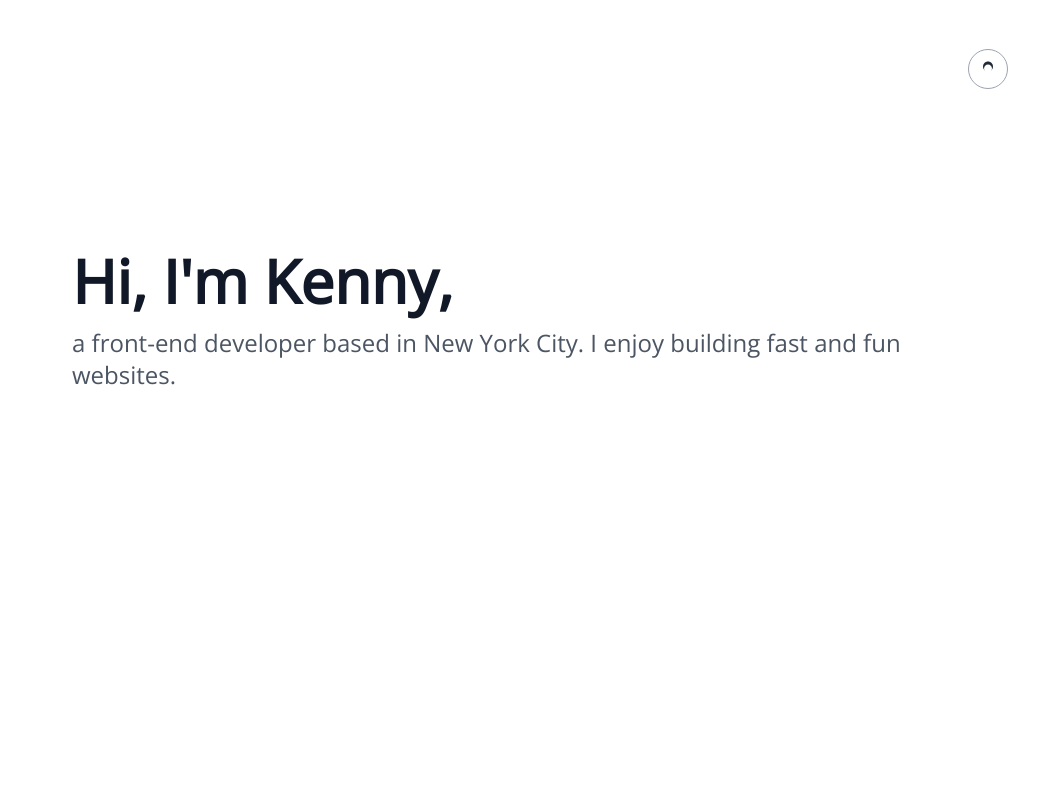
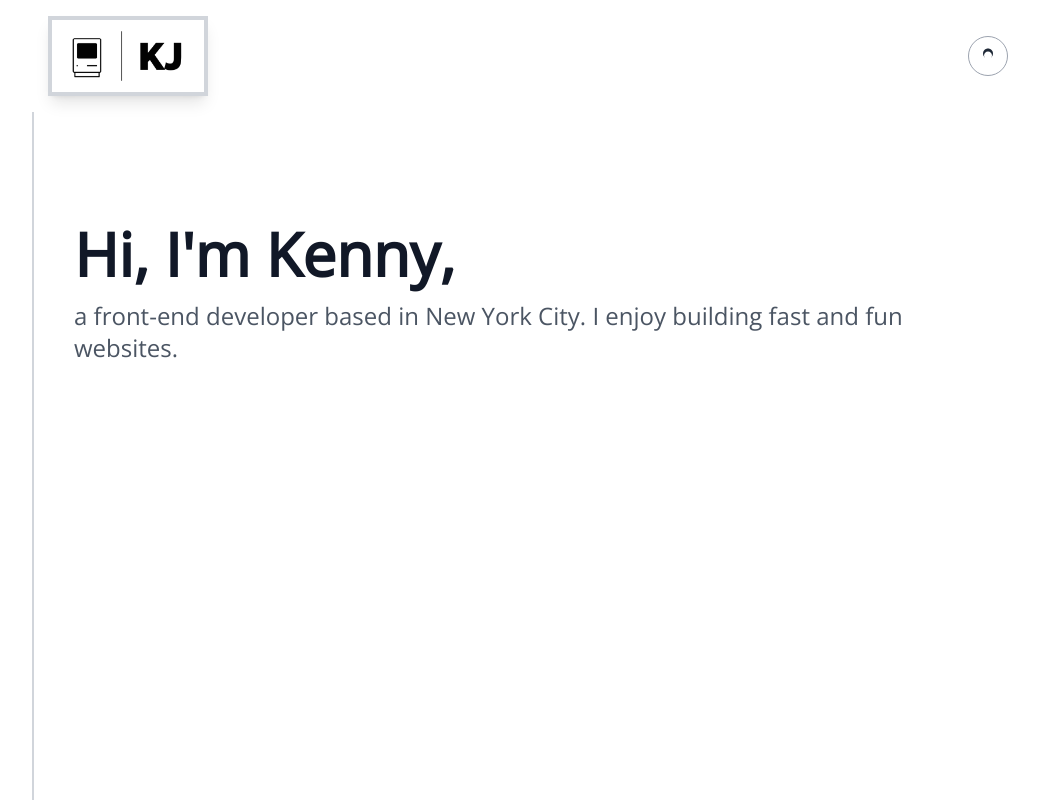
Before and after one commit to papercircuit/simple-portfolio, a React (Create React App) app: page / in a window 1280 px wide. Shown: the top 800 px of the page, without its empty margins (112-1151 px from the left). Built offline with nearby package versions, Linux system fonts and the light colour scheme; no server answers.

Commit message:
Hero, logo, carousel styling

```diff
--- a/src/components/Favicon.js
+++ b/src/components/Favicon.js
@@ -28,6 +28,7 @@ const Favicon = () => {
     // Set the favicon link tag in the head of the document
     const favicon = document.querySelector('link[rel="icon"]');
     favicon.href = canvas.toDataURL();
+
   }, []);
 
   return null;
--- a/src/components/Hero.js
+++ b/src/components/Hero.js
@@ -4,8 +4,15 @@ import "tailwindcss/tailwind.css";
 
 const Hero = () => {
 
+  const emphasisVariants = {
+    hover: {
+      color: "#10B981",
+      fontWeight: "bold"
+    }
+  };
+
   return (
-    <div className="max-w-screen-lg w-full h-screen px-10 py-20">
+    <div className="max-w-screen-lg w-full h-screen px-10 py-20 border-l-2 border-gray-300 dark:border-gray-600">
       <div className="flex justify-between items-center">
       </div>
       <div className="mt-8">
@@ -18,7 +25,15 @@ const Hero = () => {
             ease: "easeInOut",
           }}
         >
-          Hi, I'm Kenny,
+          Hi, I'm{" "}
+          <motion.span
+            className="cursor-pointer"
+            variants={emphasisVariants}
+            whileHover="hover"
+          >
+            Kenny
+          </motion.span>
+          ,
         </motion.h1>
         <motion.p
           className="text-lg md:text-2xl text-gray-600 dark:text-gray-400 mt-4 leading-relaxed"
@@ -30,8 +45,23 @@ const Hero = () => {
             delay: 0.2,
           }}
         >
-            a front-end developer based in New York City. I enjoy building fast and fun websites.
-
+          {" "}
+          a{" "}
+          <motion.span
+            className="cursor-pointer"
+            variants={emphasisVariants}
+            whileHover="hover"
+          >
+            front-end developer
+          </motion.span>{" "}
+          based in New York City. I enjoy building{" "}
+          <motion.span
+            className="cursor-pointer"
+            variants={emphasisVariants}
+            whileHover="hover"
+          >
+            fast and fun websites.
+          </motion.span>{" "}
         </motion.p>
       </div>
     </div>
--- a/src/components/Logo.js
+++ b/src/components/Logo.js
@@ -1,92 +1,46 @@
 import { motion } from "framer-motion";
+import KJLOGO from "../assets/KJ-1.png";
 
-const draw = {
-  hidden: {
-    pathLength: 0,
-    pathOffset: 1,
-  },
-  visible: {
-    pathLength: 1,
-    pathOffset: 0,
-    transition: {
-      duration: 1,
-    },
-  },
-};
-
-const Logo = () => {
+const Logo = ({ darkMode }) => {
   return (
-    <motion.svg
-      xmlns="http://www.w3.org/2000/svg"
-      viewBox="0 0 1080.000000 1080.000000"
-      width="100.000000pt"
-      height="100.000000pt"
+    <motion.div
+      className="w-40 h-20 overflow-hidden shadow-lg border-2 border-gray-300 dark:border-gray-400 bg-white relative"
+      whileHover={{
+        scale: 1.05,
+        rotate: [0, -2, 2, -2, 2, -2, 0],
+      }}
+      whileTap={{ scale: 0.95, borderRadius: "12%" }}
+      onClick={() => {
+        window.location.reload();
+      }}
     >
-      <motion.g
-        transform="translate(0.000000,1080.000000) scale(0.100000,-0.100000)"
-        fill="#000000"
-        stroke="none"
-        initial={{ opacity: 0, y: -100 }}
-        animate={{ opacity: 1, y: 0 }}
+      <motion.img
+        src={KJLOGO}
+        alt="KJ Logo"
+        className="w-full h-full object-cover"
+        initial={{ opacity: 0 }}
+        animate={{ opacity: 1 }}
         transition={{ duration: 1 }}
-      >
-        <motion.path
-          d="M4930 5400 l0 -1710 25 0 25 0 0 1710 0 1710 -25 0 -25 0 0 -1710z"
-          initial={{ pathLength: 0, pathOffset: 1 }}
-          animate={{ pathLength: 1, pathOffset: 0 }}
-          transition={{ duration: 1 }}
-        />
-        <motion.path
-          d="M1637 6610 c-16 -10 -38 -32 -48 -49 -18 -30 -19 -68 -19 -1126 0
--1235 -6 -1146 77 -1186 l43 -21 0 -137 c0 -93 4 -141 12 -149 17 -17 1699
--17 1716 0 8 8 12 56 12 150 l0 138 34 14 c18 7 43 24 55 37 l21 23 0 1125 c0
-1052 -2 1127 -18 1147 -48 57 10 54 -964 53 -846 0 -894 -1 -921 -19z m1825
--68 c10 -10 14 -224 16 -1097 1 -696 -1 -1092 -8 -1109 l-10 -26 -900 0 -900
-0 -10 26 c-13 34 -14 2153 -1 2188 6 13 18 26 28 29 10 3 413 4 895 3 705 -1
-880 -4 890 -14z m-104 -2424 l3 -118 -801 0 -800 0 0 113 c0 63 3 117 7 120 3
-4 362 6 797 5 l791 -3 3 -117z"
-          initial={{ pathLength: 0, pathOffset: 1 }}
-          animate={{ pathLength: 1, pathOffset: 0 }}
-          transition={{ duration: 1 }}
-        />
-        <motion.path
-          d="M1900 6260 c-19 -19 -20 -33 -20 -508 0 -484 0 -489 21 -508 20 -18
-          46 -19 661 -19 l640 0 19 24 c18 22 19 46 19 505 0 420 -2 484 -16 504 l-15
-          22 -645 0 c-631 0 -644 0 -664 -20z"
-          initial={{ pathLength: 0, pathOffset: 1 }}
-          animate={{ pathLength: 1, pathOffset: 0 }}
-          transition={{ duration: 1 }}
-        />
-        <motion.path
-          d="M1847 4763 c-4 -3 -7 -21 -7 -40 0 -31 2 -33 35 -33 34 0 35 1 35 40
-        0 37 -2 40 -28 40 -16 0 -32 -3 -35 -7z"
-          initial={{ pathLength: 0, pathOffset: 1 }}
-          animate={{ pathLength: 1, pathOffset: 0 }}
-          transition={{ duration: 1 }}
-        />
-        <motion.path
-          d="M2567 4763 c-4 -3 -7 -21 -7 -40 l0 -33 340 0 340 0 0 40 0 40 -333
-      0 c-184 0 -337 -3 -340 -7z"
-          initial={{ pathLength: 0, pathOffset: 1 }}
-          animate={{ pathLength: 1, pathOffset: 0 }}
-          transition={{ duration: 1 }}
-        />
-        <motion.path
-          d="M6255 6310 c-4 -6 -3 -429 1 -940 l7 -930 254 0 253 0 0 270 0 270
-    66 70 c37 38 70 70 75 70 4 0 110 -151 234 -335 l226 -335 300 0 300 0 -21 31
-    c-12 16 -20 32 -18 34 2 2 30 -9 63 -25 111 -55 172 -65 365 -64 145 1 189 5
-    255 23 243 65 381 211 435 459 31 140 40 345 40 895 l0 517 -260 0 -260 0 0
-    -542 c0 -299 -5 -585 -10 -636 -11 -99 -38 -177 -74 -211 -71 -67 -262 -66
-    -412 3 -30 14 -54 23 -54 20 0 -14 -103 -400 -108 -406 -6 -5 -645 893 -657
-    924 -3 8 139 192 330 427 184 228 335 415 335 417 0 2 -132 4 -292 4 l-293 0
-    -274 -345 c-151 -190 -278 -345 -283 -345 -4 0 -8 155 -8 345 l0 345 -254 0
-    c-162 0 -257 -4 -261 -10z"
-          initial={{ pathLength: 0, pathOffset: 1 }}
-          animate={{ pathLength: 1, pathOffset: 0 }}
-          transition={{ duration: 1 }}
-        />
-      </motion.g>
-    </motion.svg>
+      />
+      <motion.div
+        className="w-full h-full absolute top-0 left-0 border-2 border-gray-300 dark:border-gray-600"
+        initial={{ opacity: 0 }}
+        animate={{ opacity: 1 }}
+        transition={{ duration: 1 }}
+      ></motion.div>
+      <motion.div
+        className="w-full h-full absolute top-0 left-0 border-2 border-gray-300 dark:border-gray-600"
+        initial={{ opacity: 0 }}
+        animate={{ opacity: 1 }}
+        transition={{ duration: 1, delay: 0.5 }}
+      ></motion.div>
+      <motion.div
+        className="w-full h-full absolute top-0 left-0 border-2 border-gray-300 dark:border-gray-600"
+        initial={{ opacity: 0 }}
+        animate={{ opacity: 1 }}
+        transition={{ duration: 1, delay: 1 }}
+      ></motion.div>
+    </motion.div>
   );
 };
 
--- a/src/components/Nav.js
+++ b/src/components/Nav.js
@@ -1,13 +1,12 @@
 import React from "react";
-import { ReactComponent as TextSVG } from "../assets/logo.svg";
 import DarkModeToggle from "./DarkModeToggle";
+import Logo from "./Logo";
 
 const Nav = ({ darkMode, toggleDarkMode }) => {
   return (
     <div className="max-w-screen-lg w-full px-4">
       <div className="flex justify-between items-center py-4">
-        {/* <Logo darkMode={darkMode} /> */}
-        <TextSVG />
+        <Logo darkMode={darkMode} />
         <DarkModeToggle darkMode={darkMode} toggleDarkMode={toggleDarkMode} />
       </div>
     </div>
--- a/src/components/Projects.js
+++ b/src/components/Projects.js
@@ -5,7 +5,7 @@ import 'react-responsive-carousel/lib/styles/carousel.min.css';
 
 const Projects = () => {
   return (
-    <Carousel showArrows={true} showStatus={false} showIndicators={true} showThumbs={false} infiniteLoop={true} autoPlay={true} interval={5000} transitionTime={2000} stopOnHover={true} swipeable={true} emulateTouch={true} useKeyboardArrows={true} renderArrowPrev={(onClickHandler, hasPrev, label) => hasPrev && (
+    <Carousel showArrows={true} showStatus={false} showIndicators={true} showThumbs={false} infiniteLoop={true} autoPlay={true} interval={5000} transitionTime={1200} stopOnHover={true} swipeable={true} emulateTouch={true} useKeyboardArrows={true} renderArrowPrev={(onClickHandler, hasPrev, label) => hasPrev && (
         <button type="button" onClick={onClickHandler} title={label} className="absolute left-8 top-1/2 transform -translate-y-1/2 -translate-x-1/2 z-10 w-10 h-10 bg-gray-200 dark:bg-gray-700 rounded-full flex items-center justify-center">
           <svg className="w-6 h-6 text-gray-900 dark:text-white" fill="none" stroke="currentColor" viewBox="0 0 24 24" xmlns="http://www.w3.org/2000/svg">
             <path strokeLinecap="round" strokeLinejoin="round" strokeWidth="2" d="M15 19l-7-7 7-7"></path>
```
